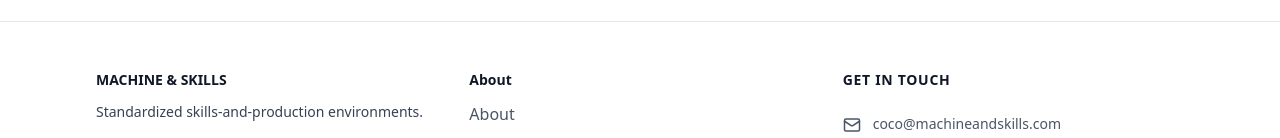
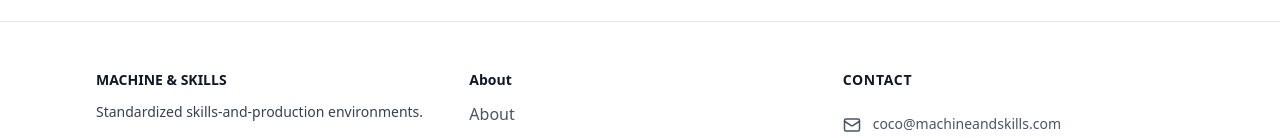
Before and after one commit to Oludefiyinfoluwa06/tmsc-client, a React (Vite) app: page / in a window 1280 px wide. Shown: the part 3708-3846 px from the top of the page. Built offline with nearby package versions, Linux system fonts and the light colour scheme; no server answers.

Commit message:
Update footer

```diff
--- a/src/components/layout/Footer.tsx
+++ b/src/components/layout/Footer.tsx
@@ -23,7 +23,7 @@
             </div>
 
             <div>
-              <h4 className="text-sm font-bold mb-6 uppercase tracking-wider text-gray-900">Get in Touch</h4>
+              <h4 className="text-sm font-bold mb-6 uppercase tracking-wider text-gray-900">Contact</h4>
               <div className="flex flex-col gap-4">
                 <Link to="mailto:coco@machineandskills.com" className="flex items-start gap-3 text-gray-600 no-underline text-sm transition-all duration-300 hover:text-primary">
                   <Mail size={18} className="shrink-0 mt-0.5" />
```
